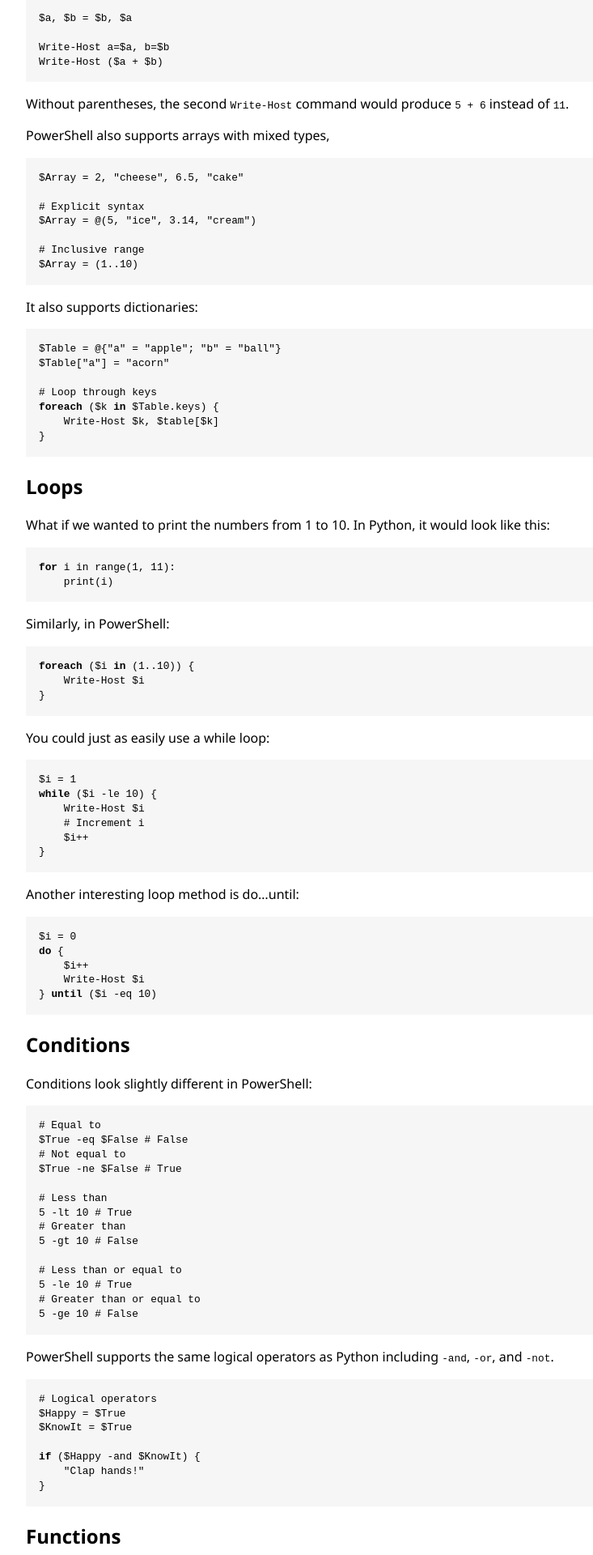
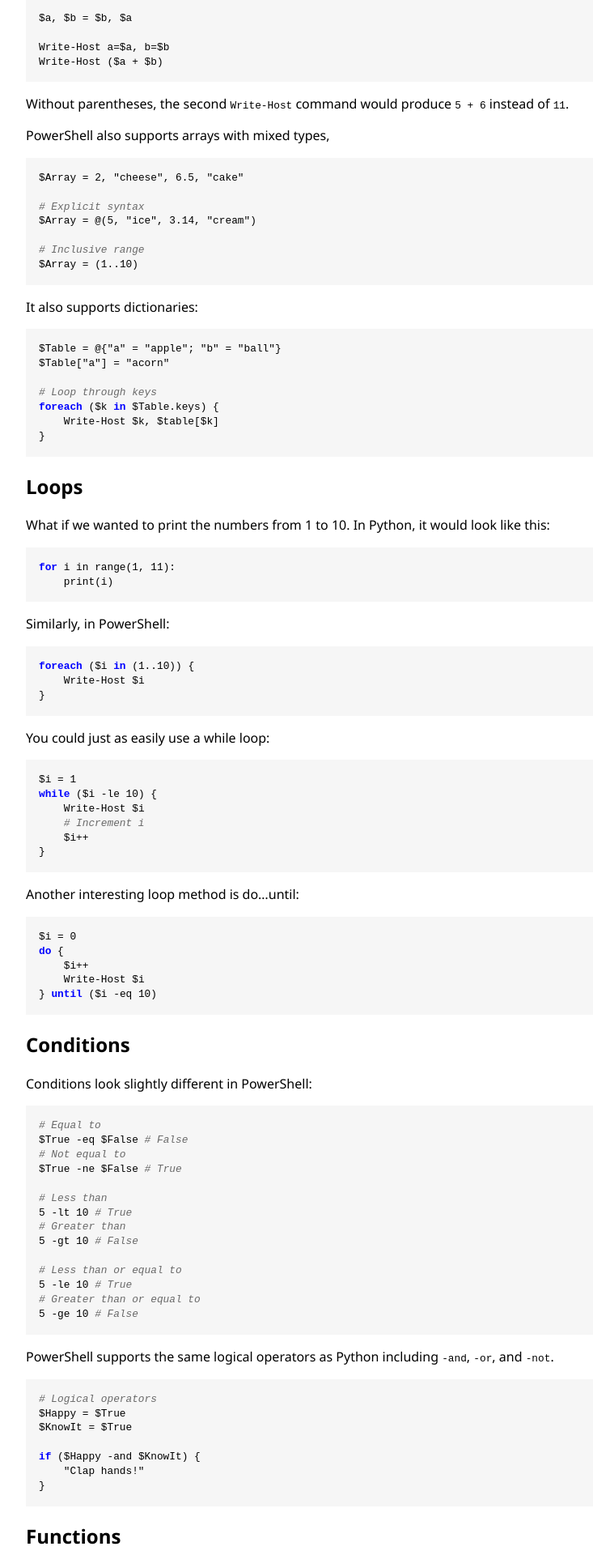
Before and after one commit to mohd-akram/blog, a Jekyll site: the page built from _posts/2013-05-16-a-python-developers-guide-to-powershell.md, in a window 1280 px wide. Shown: the part 1073-2993 px from the top of the page at 81% size, without its empty margins (256-989 px from the left). Built offline with Jekyll 4.4.1, drawn with Linux system fonts in a browser that asks for light colours; our own code applies the rules of GitHub Pages for plain Markdown files; comment, search, counter and statistics services are not loaded.

Commit message:
Improve syntax highlighting

```diff
--- a/assets/css/main.css
+++ b/assets/css/main.css
@@ -1,6 +1,12 @@
-:root { --text: black; --bg: white; --bg-code: #f6f6f6; --link: #0042ff; }
+:root {
+  --text: black; --bg: white; --bg-code: #f6f6f6; --link: #0042ff;
+  --code-keyword: blue; --code-comment: dimgray;
+}
 @media (prefers-color-scheme: dark) {
-  :root { --text: #eaeaea; --bg: #131623; --bg-code: #181f2f; --link: #58fff8; }
+  :root {
+    --text: #eaeaea; --bg: #131623; --bg-code: #181f2f; --link: #58fff8;
+    --code-keyword: turquoise; --code-comment: gray;
+  }
 }
 
 body {
@@ -49,8 +55,15 @@ td {
   padding-right: 1rem;
 }
 
-.highlight .k, .highlight .kd, .highlight .kn, .highlight .kr {
+/* Code syntax */
+.c, .c1, .cp, .cpf {
+  color: var(--code-comment);
+  font-style: italic;
+}
+
+.k, .kd, .kn, .kr, .kt, .nb, .nl, .nt {
   font-weight: bold;
+  color: var(--code-keyword);
 }
 
 main > h1 {
```
